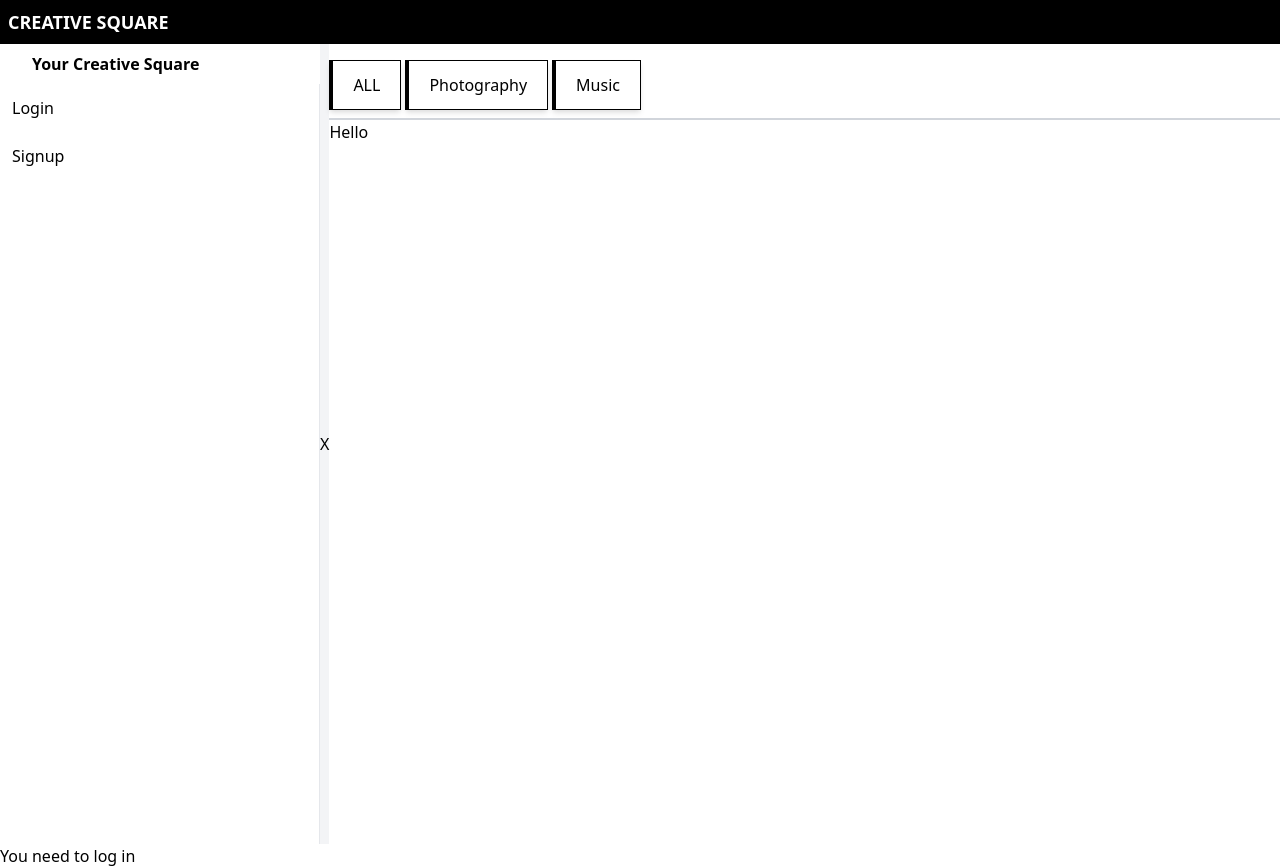
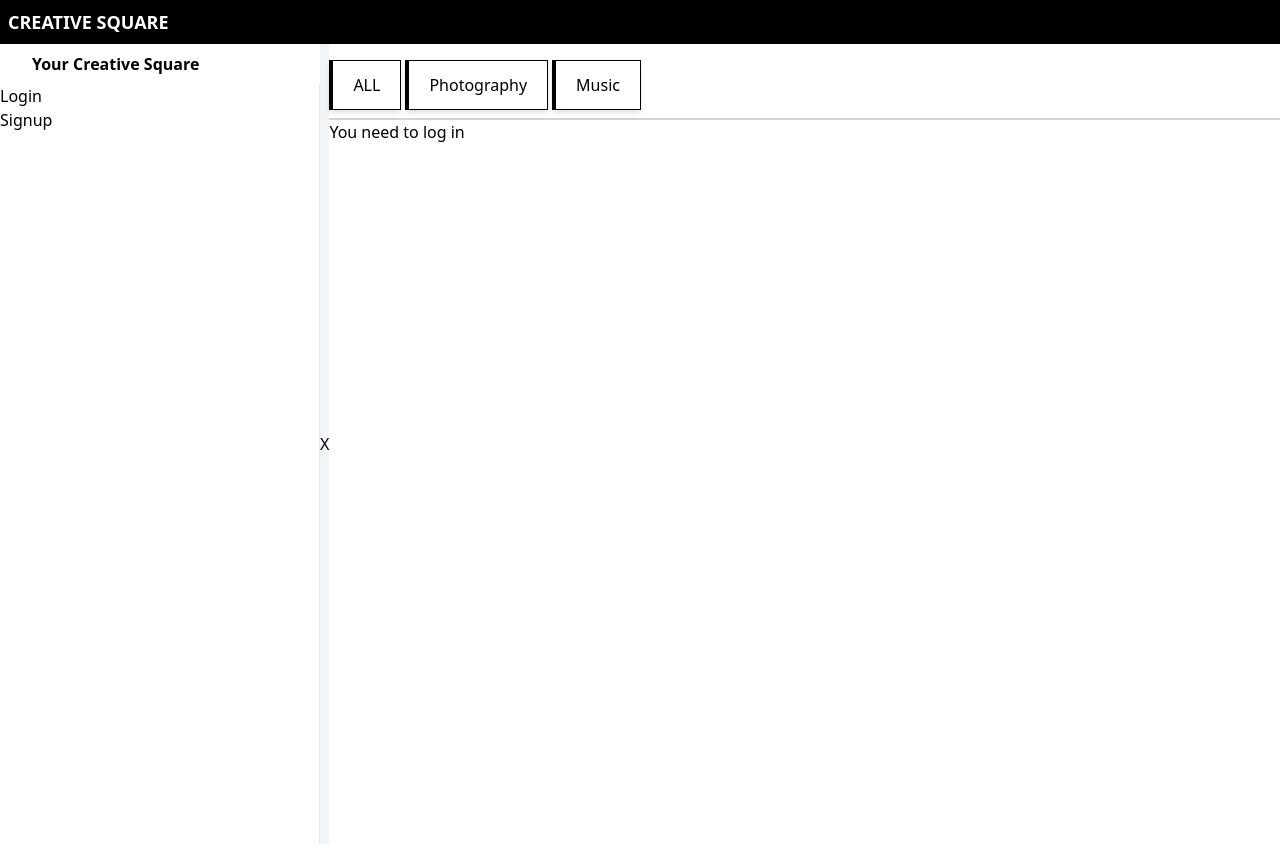
Before and after one commit to Napo-100/creative-square, a React (Create React App) app in the folder client/: page / in a window 1280 px wide. After the commit the page ends 844 px from the top, so only its background shows below. Built offline with nearby package versions, Linux system fonts and the light colour scheme.

Commit message:
adding the sig-up and the Login box in the feeds

```diff
--- a/client/src/App.js
+++ b/client/src/App.js
@@ -34,13 +34,15 @@ function App() {
           <TopBar />
           <div className="flex">
             <SideBar />
-            <Header />
+            <div className="w-full">
+              <Header />
+              <Switch>
+                <Route exact path="/" component={Home} />
+                <Route exact path="/login" component={Login} />
+                <Route exact path="/signup" component={Signup} />
+              </Switch>
+            </div>
           </div>
-          <Switch>
-            <Route exact path="/" component={Home} />
-            <Route exact path="/login" component={Login} />
-            <Route exact path="/signup" component={Signup} />
-          </Switch>
         </div>
       </Router>
     </ApolloProvider>
--- a/client/src/components/Header/index.js
+++ b/client/src/components/Header/index.js
@@ -2,7 +2,7 @@ import React, { useState } from "react";
 
 const Header = () => {
     return (
-        <div className="w-full">
+        <div>
             <ul className="flex flex-row mt-2  border-gray-300 border-b-2 py-2">
                 <li className="px-5 py-3 border border-l-4 border-black m-l-1 shadow-md">
                     <a>
@@ -20,9 +20,6 @@ const Header = () => {
                         </a>
                 </li>
             </ul>
-            <div className="grid">
-                <p>Hello</p>
-            </div>
         </div>
     );
 }
--- a/client/src/components/SideBar/index.js
+++ b/client/src/components/SideBar/index.js
@@ -23,13 +23,14 @@ function SideBar() {
             return (
                 <ul className="">
                     <li className="">
-                        <Link to="/signup">
-                            Signup
+                    <Link to="/login">
+                            Login
                             </Link>
+
                     </li>
                     <li className="">
-                        <Link to="/login">
-                            Login
+                    <Link to="/signup">
+                            Signup
                             </Link>
                     </li>
                 </ul>
@@ -49,22 +50,8 @@ function SideBar() {
 
                         <div className="border-r flex-grow">
                             <nav>
-                                <ul>
-                                    <li className="p-3">
-                                        <a href="">
-                                            Login
-                                    </a>
-                                    </li>
-                                    <li className="p-3">
-                                        <a href="">
-                                            Signup
-                                    </a>
-                                    </li>
-                                </ul>
+                                {showNavigation()}
                             </nav>
-                            {/* <nav>
-                            {showNavigation()}
-                        </nav> */}
                         </div>
                     </aside>
                 )}
```
